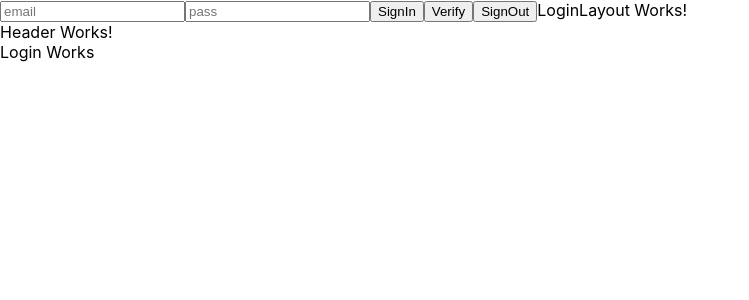
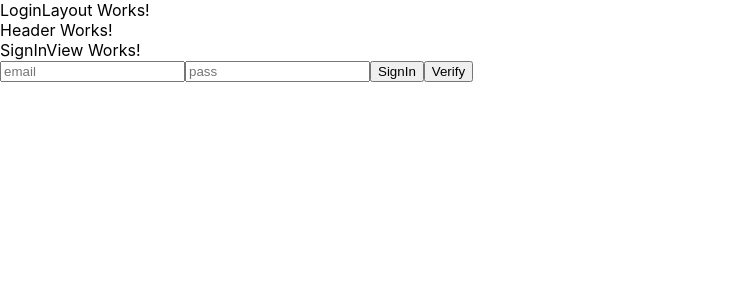
Before and after one commit to britoskies/Hospital-Manager, a React (Vite) app: page /login in a window 1280 px wide. Shown: the top 300 px of the page, without its empty margins (0-749 px from the left). Built offline with nearby package versions, Linux system fonts and the light colour scheme; no server answers.

Commit message:
Implemented SignIn component and input validation

```diff
--- a/src/App.tsx
+++ b/src/App.tsx
@@ -7,8 +7,9 @@ import Routes from './routes/Routes';
 
 // firebase imports
 import app from './services/firebase/firebase'
+import UserAuth from './models/userauth/UserAuth'
 
-import UserAuth from './models/userauth/UserAuth'
+// firestore imports
 import PatientModel from './models/patient/PatientModel';
 import ApptModel from './models/appointments/ApptModel';
 import { Timestamp } from 'firebase/firestore';
@@ -16,22 +17,6 @@ import { Timestamp } from 'firebase/firestore';
 type Props = {};
 
 function App({ }: Props): ReactElement {
-  const [email, setEmail] = useState("")
-  const [password, setPassword] = useState("")
-
-  const auth = () => {
-    UserAuth.authUser(email, password)
-  }
-
-  const [value, loading, error] = UserAuth.getAuthState()
-
-  const verify = () => {
-    console.log(value);
-  }
-
-  const signout = () => {
-    UserAuth.signOut()
-  }
 
   // const funcion = () => {
   //   PatientModel.create({
@@ -47,8 +32,6 @@ function App({ }: Props): ReactElement {
   //   });
   // }
 
-
-
   // function funcionTwo() {
   //   ApptModel.create({
   //     patient_id: 2,
@@ -58,14 +41,8 @@ function App({ }: Props): ReactElement {
   //   })
   // }
 
-
   return (
     <React.Fragment>
-      <input type="email" placeholder="email" onChange={(e) => setEmail(e.target.value)} />
-      <input type="password" placeholder='pass' onChange={(e) => setPassword(e.target.value)} />
-      <button onClick={() => auth()}>SignIn</button>
-      <button onClick={() => verify()}>Verify</button>
-      <button onClick={() => signout()}>SignOut</button>
       {/* <button onClick={() => funcionTwo()}> Update </button> */}
       <BrowserRouter>
         <Routes/>
--- a/src/components/Patients/Table.tsx
+++ b/src/components/Patients/Table.tsx
@@ -2,7 +2,7 @@ import React from 'react';
 
 type Props = {};
 
-function Table({}: Props) {
+function Table({ }: Props) {
   return <div>Patients Table Works!</div>;
 }
 
--- a/src/routes/routerConfig.tsx
+++ b/src/routes/routerConfig.tsx
@@ -3,6 +3,7 @@ import { Navigate, RouteObject } from "react-router-dom"
 
 // Layouts imports
 import { LoggedLayout, LoginLayout } from "../views/layouts"
+import SignInView from './../views/SignInView/SignInView';
 
 const routerConfig = (isAuth: Function):RouteObject[] => [
     {
@@ -44,7 +45,7 @@ const routerConfig = (isAuth: Function):RouteObject[] => [
                 children: [
                     {
                         index: true,
-                        element: <div>Login Works</div>
+                        element: <SignInView/>
                     }
                 ]
             },
--- a/src/views/SignInView/SignInView.tsx
+++ b/src/views/SignInView/SignInView.tsx
@@ -1,11 +1,34 @@
 import React from 'react';
+import { useState } from 'react';
+import UserAuth from '../../models/userauth/UserAuth';
 
 type Props = {};
 
-function SignInView({}: Props) {
+function SignInView({ }: Props) {
+
+  const [email, setEmail] = useState("")
+  const [password, setPassword] = useState("")
+  const [value, loading, error] = UserAuth.getAuthState()
+
+  const auth = () => {
+    if (email === "" || password === "") {
+      alert("Please enter your username and password");
+      return;
+    }
+    UserAuth.authUser(email, password);
+  }
+
+  const verify = () => {
+    console.log(value);
+  }
+
   return (
     <React.Fragment>
-        <div>SignInView Works!</div>
+      <div>SignInView Works!</div>
+      <input type="email" placeholder="email" onChange={(e) => setEmail(e.target.value)} />
+      <input type="password" placeholder='pass' onChange={(e) => setPassword(e.target.value)} />
+      <button onClick={() => auth()}>SignIn</button>
+      <button onClick={() => verify()}>Verify</button>
     </React.Fragment>
   );
 }
--- a/src/views/layouts/LoggedLayout/LoggedLayout.tsx
+++ b/src/views/layouts/LoggedLayout/LoggedLayout.tsx
@@ -6,13 +6,22 @@ import { Outlet } from 'react-router';
 // Components
 import { Header, SideBar } from '../../../components';
 
+// Firebase imports
+import UserAuth from '../../../models/userauth/UserAuth';
+
 type Props = {};
 
-function LoggedLayout({}: Props) {
+function LoggedLayout({ }: Props) {
+
+  const signout = () => {
+    UserAuth.signOut()
+  }
+
   return (
     <React.Fragment>
         LoggedLayout Works!
         <Header />
+        <button onClick={() => signout()}>SignOut</button>
         <div>
             <SideBar />
             <Outlet />
```
